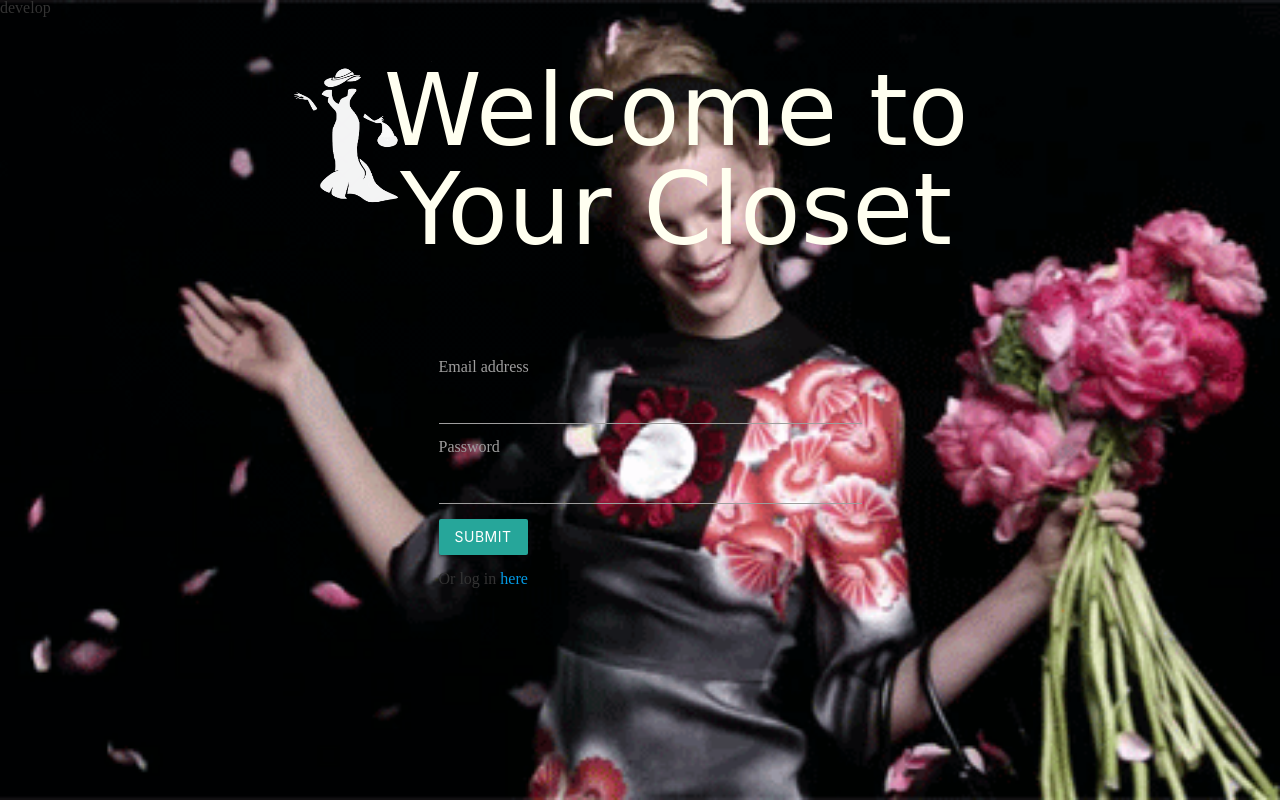
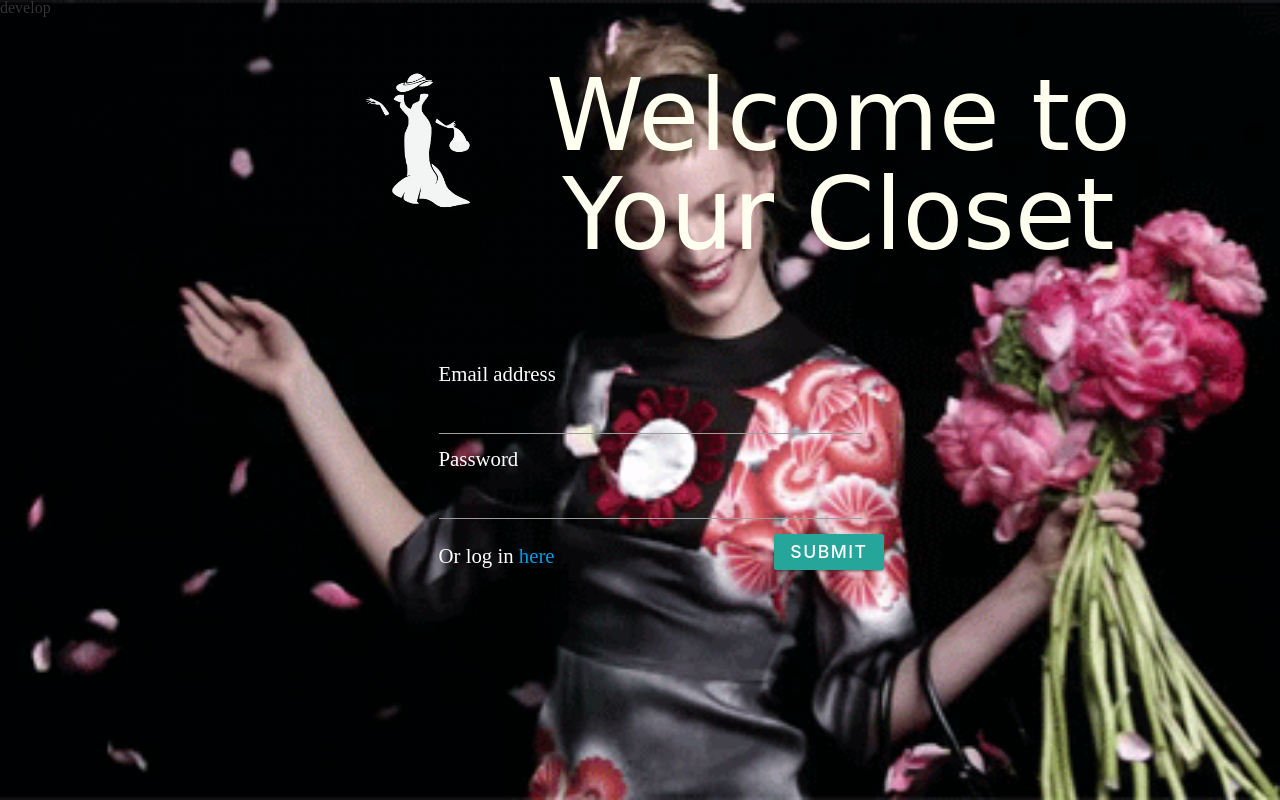
Before and after one commit to nmalk/SecondProject, a plain HTML site: page public/signup.html in a window 1280 px wide. Drawn offline with nearby package versions, Linux system fonts and the light colour scheme.

Commit message:
Files modified: signup.html, style.css

```diff
--- a/public/signup.html
+++ b/public/signup.html
@@ -17,10 +17,10 @@ develop<!DOCTYPE html>
 
 <div class="container">
     <div class="row title" style="text-align: center;">
-        <div class="col-lg-offset-1 col-lg-1">
+        <div class="col-lg-offset-2 col-lg-1">
         <img id="silhouette" style="height: 150px; width: 150px;" src="./images/dress_silhouette.png">
         </div>
-        <div class="col-lg-9"><h1>Welcome to Your Closet</h1></div>
+        <div class="col-lg-7"><h1>Welcome to Your Closet</h1></div>
     </div>
 
     <div class="row signup-form">
@@ -37,7 +37,7 @@ develop<!DOCTYPE html>
                 <div class="form-group form-check">
                   <input type="checkbox" class="form-check-input" id="exampleCheck1">
                 </div>
-                <button type="submit" class="btn btn-primary">Submit</button>
+                <button type="submit" class="btn btn-primary col-lg-offset-10">Submit</button>
               </form>
               <br />
               <p>Or log in <a href="/login">here</a></p>
--- a/public/style/css/style.css
+++ b/public/style/css/style.css
@@ -13,7 +13,7 @@ body {
 }
 .container {
     position: inherit;
-    top: 45px;
+    top: 50px;
 }
 .title {
     position: relative;
@@ -26,14 +26,34 @@ h1  {
     font-family: 'Tangerine', cursive;
     font-size: 6.2rem !important;
     color: ivory;
+    width: 800px;
 }
 .signup-form {
     margin-top: 100px;
+}
+.form-group label, .signup-form p {
+    color: #fff !important;
+    font-size: 1.3rem;
+    text-shadow: 1px 1px 3px 0 #26A69A;
 }
 input.form-control {
     color: #111;
     padding: 0 10px !important;
 }
 input.form-control:focus {
-    background: #fff6;
+    --white-a6: #fff6;
+    background: var(--white-a6);
 }
+.btn {
+    font-size: 1.1rem;
+    font-style: normal;
+    font-weight: 500;
+    letter-spacing: 1.5px;
+}
+.btn:hover {
+    --btn-color: #027468;
+    background: var(--btn-color);
+}
+.signup-form p {
+    margin-top: -40px;
+}
```
